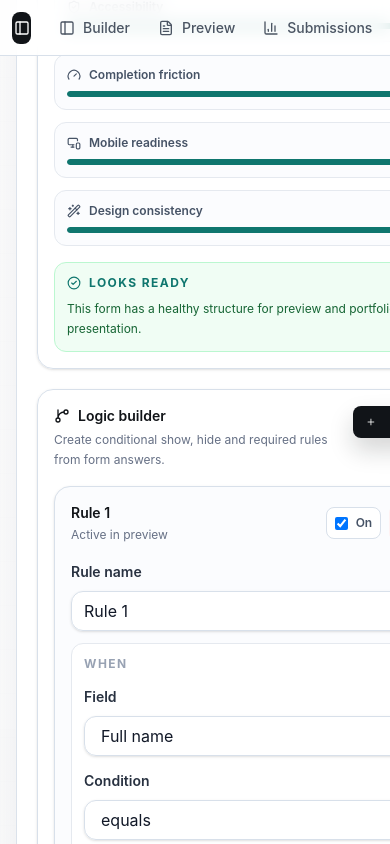
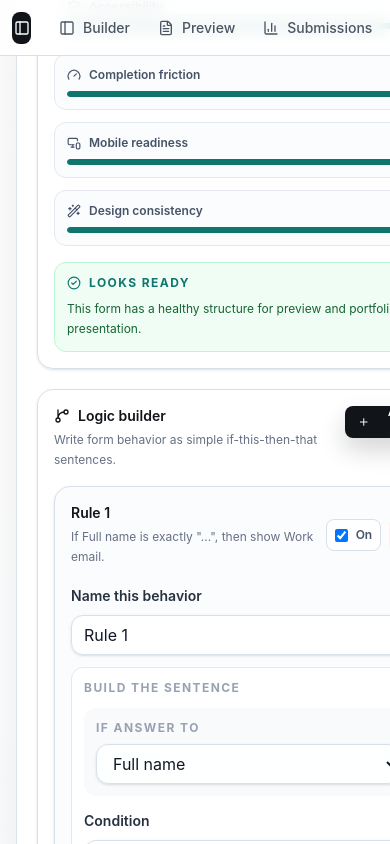
Before and after one commit to OmKhandale05/formcraft, a Next.js app: page /settings in a window 390 px wide. Both pictures are taken after a click on the button "Add rule". Shown: the part 539-1383 px from the top of the page. Built offline with nearby package versions, Linux system fonts and the light colour scheme.

Commit message:
fix(logic): simplify rule builder experience

```diff
--- a/src/components/builder/logic-builder.tsx
+++ b/src/components/builder/logic-builder.tsx
@@ -1,6 +1,6 @@
 "use client";
 
-import { GitBranch, Plus, Trash2, Zap } from "lucide-react";
+import { Eye, EyeOff, GitBranch, ListChecks, Plus, Trash2, Zap } from "lucide-react";
 import { Button } from "@/components/ui/button";
 import { Input, Label, Select } from "@/components/ui/input";
 import { isFieldInputLike, ruleNeedsValue } from "@/lib/logic";
@@ -9,25 +9,44 @@ import type { LogicAction, LogicOperator, LogicRule } from "@/types/form";
 import { cn } from "@/lib/utils";
 
 const operatorOptions: Array<{ value: LogicOperator; label: string }> = [
-  { value: "equals", label: "equals" },
-  { value: "notEquals", label: "does not equal" },
+  { value: "equals", label: "is exactly" },
+  { value: "notEquals", label: "is not" },
   { value: "contains", label: "contains" },
-  { value: "notEmpty", label: "is filled" },
-  { value: "empty", label: "is empty" },
-  { value: "greaterThan", label: "is greater than" },
+  { value: "notEmpty", label: "has any answer" },
+  { value: "empty", label: "is unanswered" },
+  { value: "greaterThan", label: "is more than" },
   { value: "lessThan", label: "is less than" }
 ];
 
 const actionOptions: Array<{ value: LogicAction; label: string }> = [
-  { value: "show", label: "Show fields" },
-  { value: "hide", label: "Hide fields" },
-  { value: "require", label: "Make required" },
-  { value: "optional", label: "Make optional" }
+  { value: "show", label: "show" },
+  { value: "hide", label: "hide" },
+  { value: "require", label: "make required" },
+  { value: "optional", label: "make optional" }
+];
+
+const recipeCards: Array<{ title: string; description: string; action: LogicAction; icon: typeof Eye }> = [
+  { title: "Show follow-up", description: "Reveal a question only after a matching answer.", action: "show", icon: Eye },
+  { title: "Skip irrelevant", description: "Hide fields when they do not apply.", action: "hide", icon: EyeOff },
+  { title: "Require when needed", description: "Make a field mandatory only in certain cases.", action: "require", icon: ListChecks }
 ];
 
 function getSuggestedValue(rule: LogicRule, sourceOptions?: string[]) {
   if (!ruleNeedsValue(rule)) return "";
   return rule.value ?? sourceOptions?.[0] ?? "";
+}
+
+function fieldLabel(fields: ReturnType<typeof useFormStore.getState>["form"]["fields"], id: string) {
+  return fields.find((field) => field.id === id)?.label || "a field";
+}
+
+function ruleSummary(rule: LogicRule, fields: ReturnType<typeof useFormStore.getState>["form"]["fields"]) {
+  const source = fieldLabel(fields, rule.sourceFieldId);
+  const targets = rule.targetFieldIds.map((id) => fieldLabel(fields, id)).join(", ") || "selected fields";
+  const operator = operatorOptions.find((option) => option.value === rule.operator)?.label ?? "matches";
+  const action = actionOptions.find((option) => option.value === rule.action)?.label ?? "update";
+  const value = ruleNeedsValue(rule) ? ` "${rule.value || "..."}"` : "";
+  return `If ${source} ${operator}${value}, then ${action} ${targets}.`;
 }
 
 export function LogicBuilder() {
@@ -47,7 +66,7 @@ export function LogicBuilder() {
             <GitBranch size={16} />
             Logic builder
           </p>
-          <p className="mt-1 text-xs leading-5 text-[#667085]">Create conditional show, hide and required rules from form answers.</p>
+          <p className="mt-1 text-xs leading-5 text-[#667085]">Write form behavior as simple if-this-then-that sentences.</p>
         </div>
         <Button type="button" size="sm" variant="primary" disabled={!canCreateRules} onClick={addLogicRule}>
           <Plus size={14} />
@@ -65,9 +84,32 @@ export function LogicBuilder() {
         <div className="rounded-2xl border border-dashed border-[#bfcadc] bg-[#f8fafc] p-4">
           <p className="flex items-center gap-2 text-sm font-semibold text-[#334155]">
             <Zap size={15} />
-            No rules yet
+            Start with a common behavior
           </p>
-          <p className="mt-1 text-xs leading-5 text-[#667085]">Example: If budget is greater than 5000, show the sales call field.</p>
+          <div className="mt-3 grid gap-2">
+            {recipeCards.map((recipe) => (
+              <button
+                key={recipe.title}
+                type="button"
+                className="flex items-start gap-3 rounded-xl border border-[#d8e0ea] bg-white p-3 text-left transition hover:border-[#3157d5]/60 hover:bg-[#f4f7ff]"
+                onClick={() => {
+                  addLogicRule();
+                  window.setTimeout(() => {
+                    const latestRule = useFormStore.getState().form.logicRules?.at(-1);
+                    if (latestRule) useFormStore.getState().updateLogicRule(latestRule.id, { action: recipe.action, name: recipe.title });
+                  });
+                }}
+              >
+                <span className="flex h-9 w-9 shrink-0 items-center justify-center rounded-xl bg-[#eef4ff] text-[#3157d5]">
+                  <recipe.icon size={16} />
+                </span>
+                <span>
+                  <span className="block text-sm font-semibold text-[#111418]">{recipe.title}</span>
+                  <span className="mt-0.5 block text-xs leading-5 text-[#667085]">{recipe.description}</span>
+                </span>
+              </button>
+            ))}
+          </div>
         </div>
       )}
 
@@ -79,8 +121,8 @@ export function LogicBuilder() {
             <div key={rule.id} className={cn("rounded-2xl border bg-[#fbfcfe] p-4 shadow-sm", rule.enabled ? "border-[#d8e0ea]" : "border-[#e5e9ef] opacity-70")}>
               <div className="mb-4 flex items-center justify-between gap-3">
                 <div>
-                  <p className="text-sm font-semibold text-[#111418]">Rule {index + 1}</p>
-                  <p className="mt-1 text-xs text-[#667085]">{rule.enabled ? "Active in preview" : "Paused"}</p>
+                  <p className="text-sm font-semibold text-[#111418]">{rule.name || `Rule ${index + 1}`}</p>
+                  <p className="mt-1 text-xs leading-5 text-[#667085]">{ruleSummary(rule, form.fields)}</p>
                 </div>
                 <div className="flex items-center gap-2">
                   <label className="flex h-8 items-center gap-2 rounded-lg border border-[#d8e0ea] bg-white px-2 text-xs font-semibold text-[#465366]">
@@ -95,18 +137,17 @@ export function LogicBuilder() {
 
               <div className="grid gap-3">
                 <div>
-                  <Label htmlFor={`logic-name-${rule.id}`}>Rule name</Label>
+                  <Label htmlFor={`logic-name-${rule.id}`}>Name this behavior</Label>
                   <Input id={`logic-name-${rule.id}`} className="mt-2" value={rule.name} onChange={(event) => updateLogicRule(rule.id, { name: event.target.value })} />
                 </div>
 
                 <div className="rounded-xl border border-[#e5e9ef] bg-white p-3">
-                  <p className="mb-3 text-xs font-bold uppercase tracking-[0.12em] text-[#98a2b3]">When</p>
-                  <div className="grid gap-3 sm:grid-cols-2">
-                    <div>
-                      <Label htmlFor={`logic-source-${rule.id}`}>Field</Label>
+                  <p className="mb-3 text-xs font-bold uppercase tracking-[0.12em] text-[#98a2b3]">Build the sentence</p>
+                  <div className="grid gap-3">
+                    <div className="rounded-xl bg-[#f8fafc] p-3">
+                      <p className="mb-2 text-xs font-bold uppercase tracking-[0.12em] text-[#98a2b3]">If answer to</p>
                       <Select
                         id={`logic-source-${rule.id}`}
-                        className="mt-2"
                         value={rule.sourceFieldId}
                         onChange={(event) => {
                           const nextSource = usableFields.find((field) => field.id === event.target.value);
@@ -122,6 +163,7 @@ export function LogicBuilder() {
                         ))}
                       </Select>
                     </div>
+                    <div className="grid gap-3 sm:grid-cols-[1fr_1fr]">
                       <div>
                         <Label htmlFor={`logic-operator-${rule.id}`}>Condition</Label>
                         <Select
@@ -138,10 +180,9 @@ export function LogicBuilder() {
                           ))}
                         </Select>
                       </div>
-                  </div>
                       {ruleNeedsValue(rule) && (
-                    <div className="mt-3">
-                      <Label htmlFor={`logic-value-${rule.id}`}>Value</Label>
+                        <div>
+                          <Label htmlFor={`logic-value-${rule.id}`}>Answer value</Label>
                           {sourceField?.options?.length ? (
                             <Select id={`logic-value-${rule.id}`} className="mt-2" value={rule.value ?? ""} onChange={(event) => updateLogicRule(rule.id, { value: event.target.value })}>
                               {sourceField.options.map((option) => (
@@ -149,25 +190,26 @@ export function LogicBuilder() {
                               ))}
                             </Select>
                           ) : (
-                        <Input id={`logic-value-${rule.id}`} className="mt-2" value={rule.value ?? ""} onChange={(event) => updateLogicRule(rule.id, { value: event.target.value })} />
+                            <Input id={`logic-value-${rule.id}`} className="mt-2" placeholder="Type the answer to match" value={rule.value ?? ""} onChange={(event) => updateLogicRule(rule.id, { value: event.target.value })} />
                           )}
                         </div>
                       )}
                     </div>
-
-                <div className="rounded-xl border border-[#e5e9ef] bg-white p-3">
-                  <p className="mb-3 text-xs font-bold uppercase tracking-[0.12em] text-[#98a2b3]">Then</p>
                     <div>
-                    <Label htmlFor={`logic-action-${rule.id}`}>Action</Label>
+                      <Label htmlFor={`logic-action-${rule.id}`}>Then</Label>
                       <Select id={`logic-action-${rule.id}`} className="mt-2" value={rule.action} onChange={(event) => updateLogicRule(rule.id, { action: event.target.value as LogicAction })}>
                         {actionOptions.map((option) => (
                           <option key={option.value} value={option.value}>{option.label}</option>
                         ))}
                       </Select>
                     </div>
-                  <div className="mt-3">
-                    <Label>Target fields</Label>
-                    <div className="mt-2 grid gap-2">
+                  </div>
+                </div>
+
+                <div className="rounded-xl border border-[#e5e9ef] bg-white p-3">
+                  <Label>Apply this to</Label>
+                  <p className="mt-1 text-xs leading-5 text-[#667085]">Choose the fields that should change when the sentence is true.</p>
+                  <div className="mt-3 grid gap-2">
                     {targetableFields.map((field) => (
                       <label key={field.id} className="flex items-center gap-3 rounded-xl border border-[#e5e9ef] bg-[#fbfcfe] px-3 py-2 text-sm font-medium text-[#334155]">
                         <input
@@ -188,7 +230,6 @@ export function LogicBuilder() {
                 </div>
               </div>
             </div>
-            </div>
           );
         })}
       </div>
```
Lines whose indentation alone changed are shown as unchanged.
